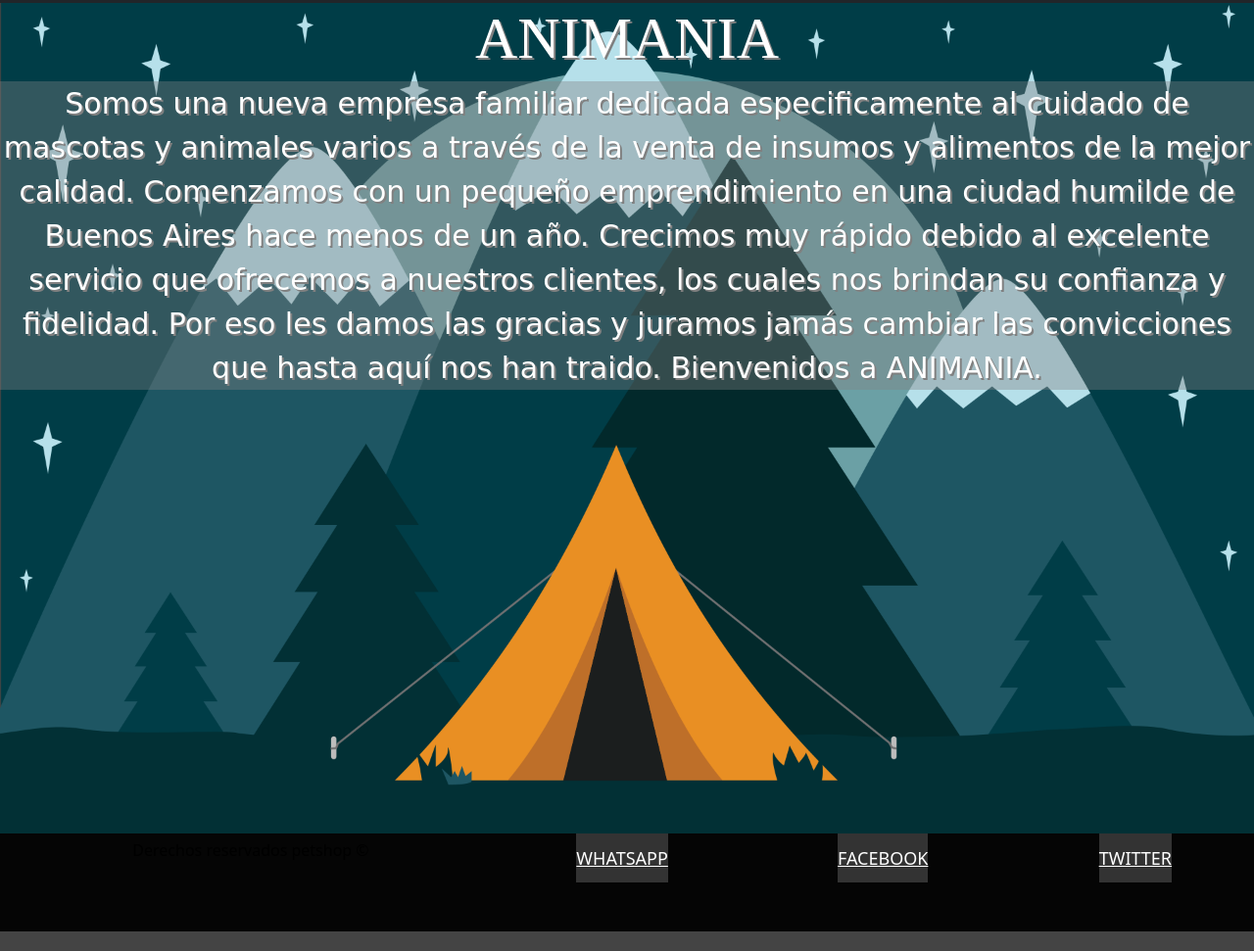
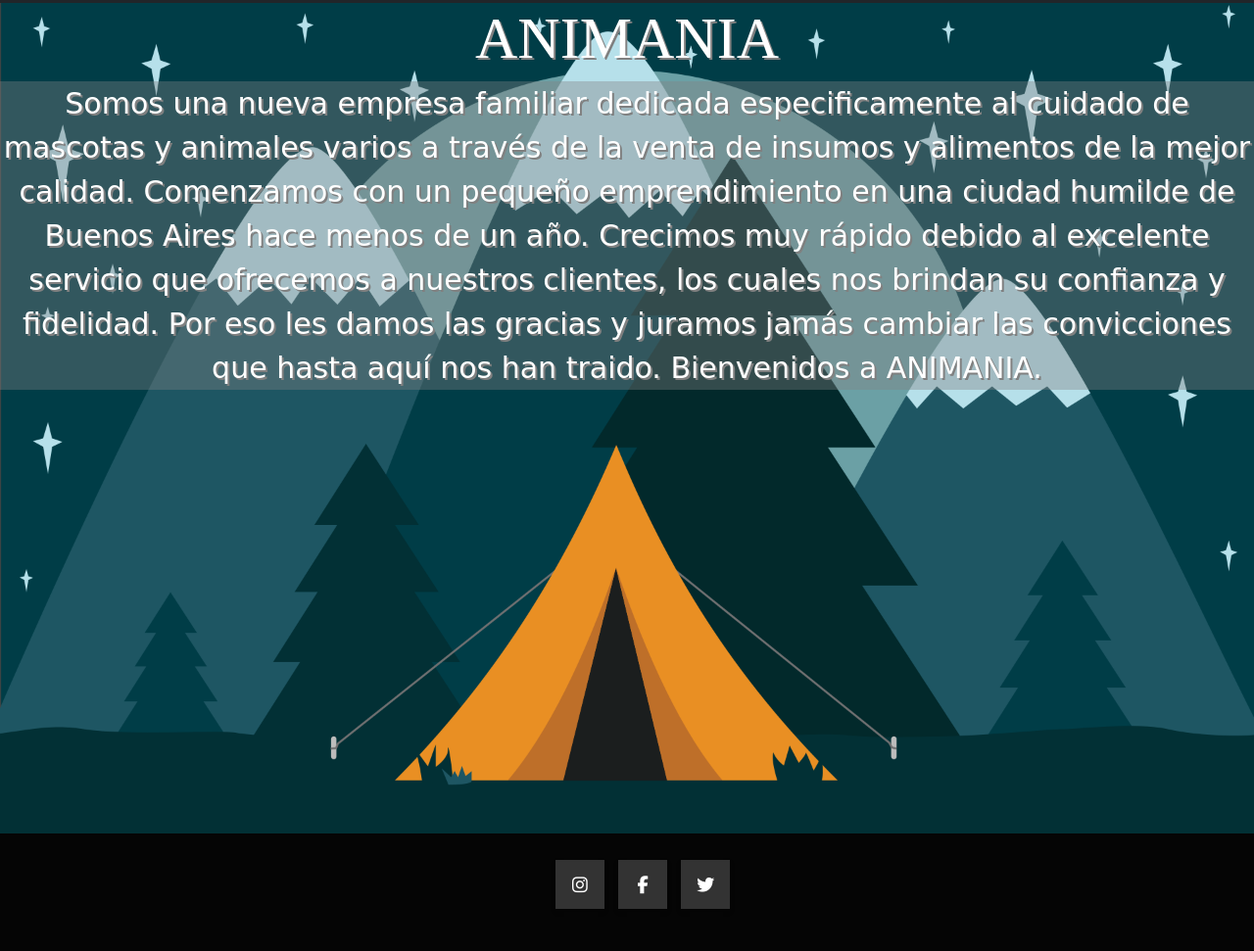
Before and after one commit to Juani099/Proyecto-final---Juan-Villalobos, a website: page Pages/Nosotros.html in a window 1280 px wide. Shown: the part 203-1174 px from the top of the page at 98% size. Drawn offline with nearby package versions, Linux system fonts and the light colour scheme.

Commit message:
Mejoré el footer y achique la navbar

```diff
--- a/Pages/Nosotros.html
+++ b/Pages/Nosotros.html
@@ -4,6 +4,8 @@
 <head>
     <meta charset="utf-8">
     <meta name="viewport" content="width=device-width, initial-scale=1">
+    <script src="https://kit.fontawesome.com/95425cbcfe.js" crossorigin="anonymous"></script>
+
     <link rel="shortcut icon" href="../Img/Mi proyecto.png">
     <!-- Keywords -->
     <meta name="keywords" content="peceras, pez, mascota, agua, recipiente, acuario">
@@ -84,11 +86,11 @@
 
     <footer class="footer">
         <ul>
-            <p>Derechos reservados petshop &copy</p>
-            <li><a href="https://web.whatsapp.com/" target="_blank">WHATSAPP</a></li>
-            <li><a href="https://www.facebook.com/" target="_blank">FACEBOOK</a></li>
-            <li><a href="https://www.twitter.com/" target="_blank">TWITTER</a></li>
+            <li><a href="#" target="_blank" class="instagram"><i class="fab fa-instagram"></i></a></li>
+            <li><a href="https://www.facebook.com" target="_blank" class="facebook"><i class="fab fa-facebook-f"></i></a></li>
+            <li><a href="https://www.twitter.com/" target="_blank" class="twitter"><i class="fab fa-twitter"></i></a></li>
         </ul>
+
     </footer>
 
 
--- a/css/style.css
+++ b/css/style.css
@@ -16,7 +16,7 @@
   display: flex;
   justify-content: center;
   align-items: center;
-  font-size: xx-large;
+  font-size: larger;
 }
 
 .navlocal ul li {
@@ -277,18 +277,14 @@
 
 .footer {
   background-color: rgba(0, 0, 0, 0.925);
-  height: 100px;
-}
-
-.footer ul {
-  color: black;
   display: flex;
+  height: 15vh;
   align-items: center;
-  justify-content: space-around;
+  justify-content: center;
 }
 
 .footer ul li {
-  display: flex;
+  display: inline-block;
   margin: 0 5px;
   width: 50px;
   height: 50px;
@@ -296,10 +292,13 @@
 }
 
 .footer ul li a{
+  display: block;
+  padding: 0 10px;
   background: #333;
   color: #fff;
   line-height: 50px;
   font-size: 18px;
+  box-shadow: 0 3px 5px 0px rgba(0, 0, 0, .2);
   transition: 0.2s;
 }
 
@@ -393,10 +392,10 @@
 
 /* MEDIAS */
 
-@media (max-width: 500px) {
+@media (max-width: 300px) {
   .footer ul {
     display: grid;
-    grid-template-columns: 1, 1fr;
+    grid-template-rows: 1fr;
   }
   .footer ul li {
     display: flex;
@@ -416,10 +415,10 @@
     display: grid;
     grid-template-columns: 1fr;
   }
-  .section iframe {
+  /* .section iframe {
     width: auto;
     height: auto;
-  }
+  } */
 }
 
 /* ESTILO DE BODY */
```
Also changed, not shown: Pages/Accesorios.html (+6 -5 lines), Pages/Alimentos.html (+6 -6 lines), Pages/contactenos.html (+6 -5 lines), index.html (+1 -1 lines).
